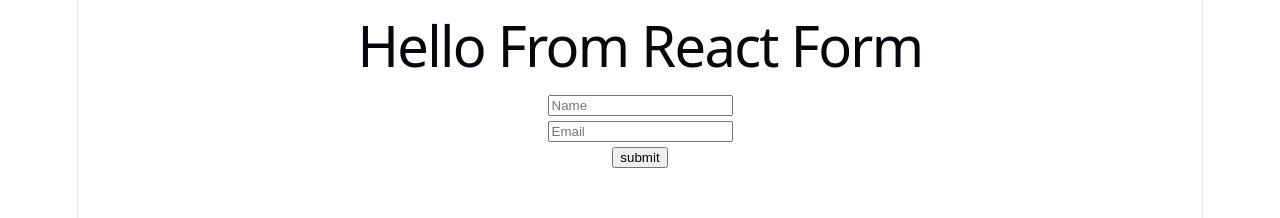
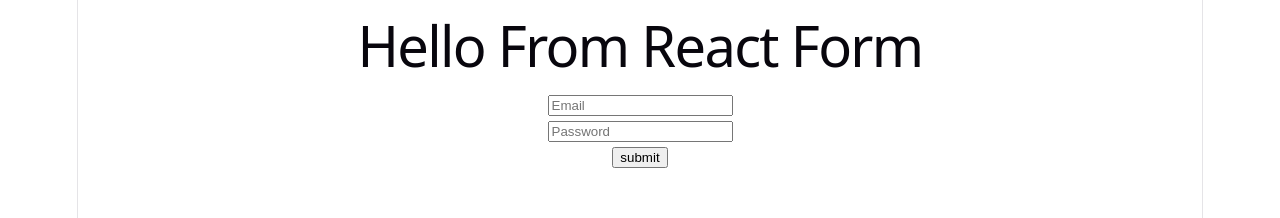
Before and after one commit to BakirBhuiyan/react_form_exploring, a React (Vite) app: page / in a window 1280 px wide. Shown: the top 218 px of the page. Built offline with nearby package versions, Linux system fonts and the light colour scheme.

Commit message:
explored the controlled form

```diff
--- a/src/App.jsx
+++ b/src/App.jsx
@@ -1,5 +1,6 @@
 import './App.css'
 import ActionForm from './components/ActionFrom/ActionForm'
+import ControlledField from './components/ControledField/ControlledField'
 import SimpleForm from './components/simpleForm/SimpleForm'
 
 function App() {
@@ -8,7 +9,8 @@
     <>
       <h1>Hello From React Form</h1>
       {/* <SimpleForm /> */}
-      <ActionForm />
+      {/* <ActionForm /> */}
+      <ControlledField />
     </>
   )
 }
--- /dev/null
+++ b/src/components/ControledField/ControlledField.jsx
@@ -0,0 +1,26 @@
+import React, { useState } from 'react';
+
+const ControlledField = () => {
+      const [password, setPassword] = useState('')
+
+      const handleSubmit = e => {
+            e.preventDefault();
+            console.log('[submitted');
+      }
+      const handleOnChange = e => {
+            console.log(e.target.value)
+      }
+      return (
+            <div>
+                  <form onSubmit={handleSubmit}>
+                        <input type="email" name="email" placeholder='Email' required id="" />
+                        <br />
+                        <input type="password" name="password" onChange={handleOnChange} defaultValue={password} placeholder='Password' required id="" />
+                        <br />
+                        <input type="submit" value="submit" />
+                  </form>
+            </div>
+      );
+};
+
+export default ControlledField;
```
